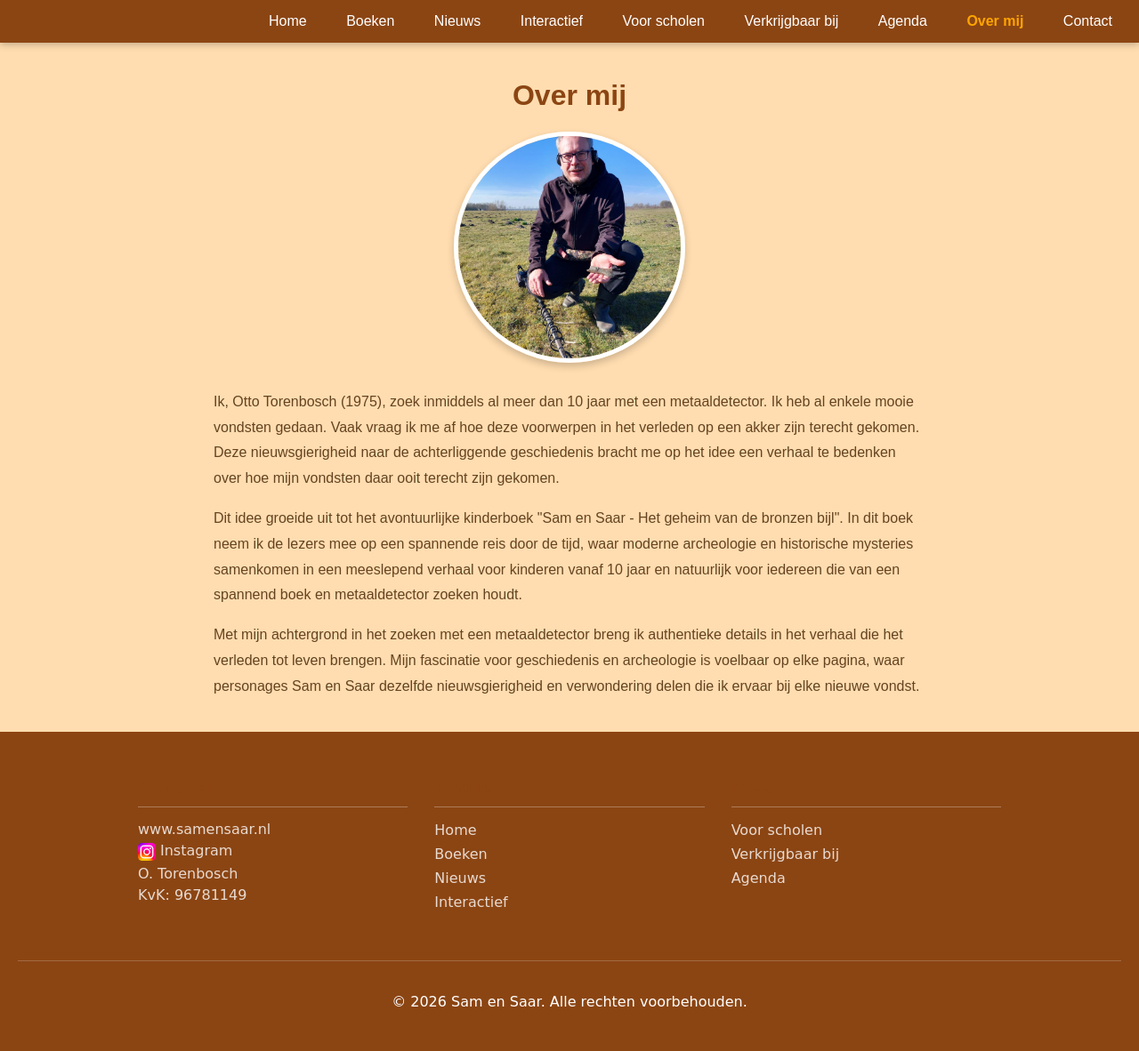
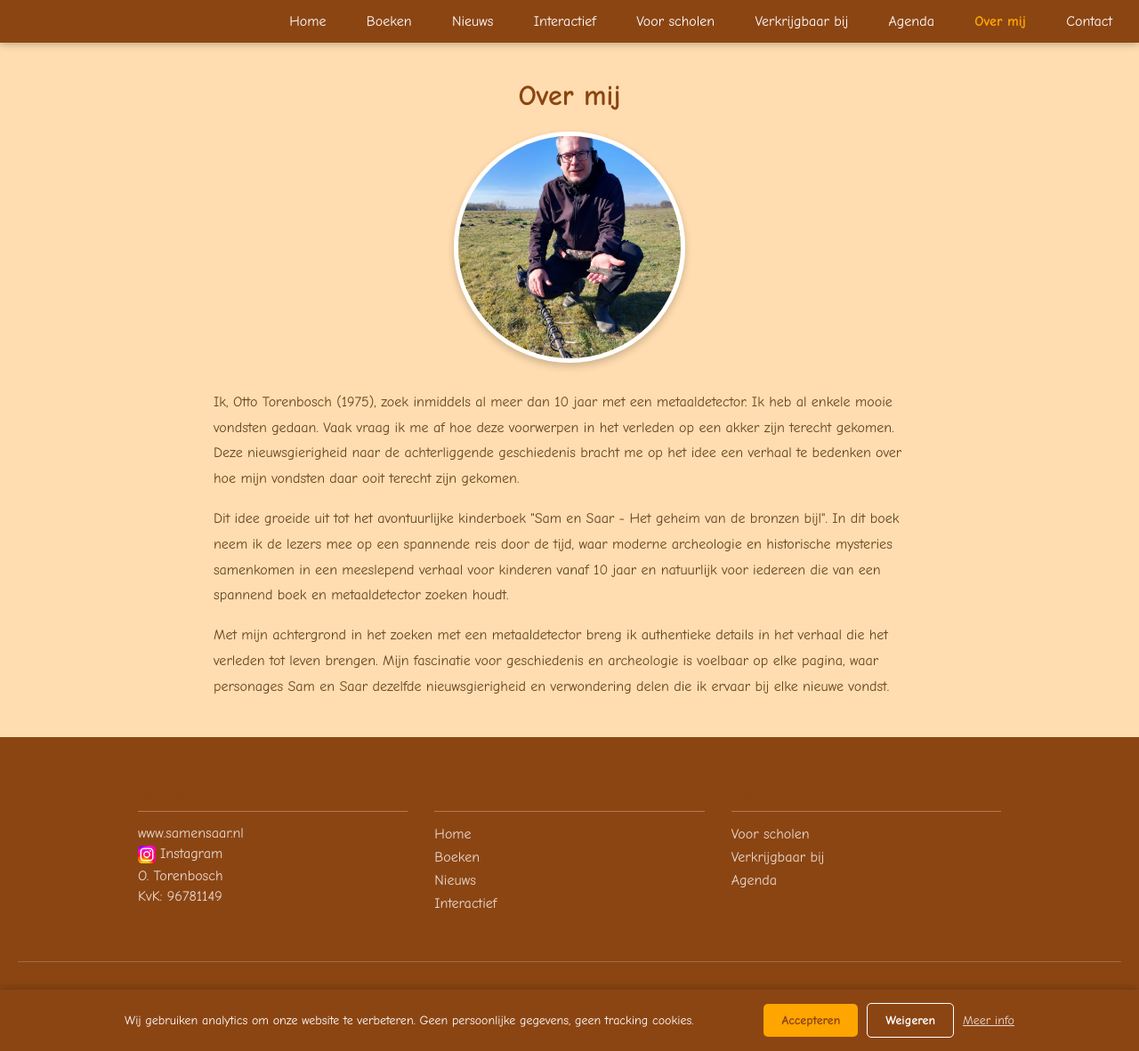
Before and after one commit to otorenbosch/samensaar.nl, a Jekyll site: the page built from over-mij.html, in a window 1280 px wide and 1182 px high. Shown: the whole window at 89% size. Built offline with Jekyll 4.4.1, drawn with Linux system fonts in a browser that asks for light colours.

Commit message:
AVG proof gemaakt

```diff
--- a/_includes/footer.html
+++ b/_includes/footer.html
@@ -128,6 +128,6 @@
     </div>
 
     <div class="copyright">
-        <p>&copy; {{ site.time | date: '%Y' }} Sam en Saar. Alle rechten voorbehouden.</p>
+        <p>&copy; {{ site.time | date: '%Y' }} Sam en Saar. Alle rechten voorbehouden. | <a href="/privacy/" class="footer-link">Privacyverklaring</a></p>
     </div>
 </footer>
--- a/_layouts/default.html
+++ b/_layouts/default.html
@@ -16,17 +16,17 @@
     <!-- Privacy-vriendelijke referrer policy -->
     <meta name="referrer" content="strict-origin-when-cross-origin">
 
-    <meta http-equiv="Content-Security-Policy" content="default-src 'self'; script-src 'self' 'unsafe-inline' https://cdnjs.cloudflare.com https://gc.zgo.at http://gc.zgo.at https://formsubmit.co https://sketchfab.com; style-src 'self' 'unsafe-inline' https://fonts.googleapis.com; font-src 'self' https://fonts.gstatic.com; img-src 'self' data: https: http:; media-src 'self' data: blob:; frame-src 'self' https://sketchfab.com https://docs.google.com; connect-src 'self' https://formsubmit.co https://gc.zgo.at http://gc.zgo.at https://samensaar.goatcounter.com; object-src 'none'; base-uri 'self';">
+    <meta http-equiv="Content-Security-Policy" content="default-src 'self'; script-src 'self' 'unsafe-inline' https://cdnjs.cloudflare.com https://gc.zgo.at http://gc.zgo.at https://formsubmit.co https://sketchfab.com; style-src 'self' 'unsafe-inline'; font-src 'self'; img-src 'self' data: https: http:; media-src 'self' data: blob:; frame-src 'self' https://sketchfab.com https://docs.google.com; connect-src 'self' https://formsubmit.co https://gc.zgo.at http://gc.zgo.at https://samensaar.goatcounter.com; object-src 'none'; base-uri 'self';">
 
     <!-- DNS prefetch voor externe bronnen (snelheidsverbetering) -->
-    <link rel="dns-prefetch" href="//fonts.googleapis.com">
-    <link rel="dns-prefetch" href="//fonts.gstatic.com">
     <link rel="dns-prefetch" href="//gc.zgo.at">
+
+    <!-- Lokaal gehoste fonts (geen Google verbinding) -->
+    <link rel="stylesheet" href="{{ '/assets/fonts/fonts.css' | relative_url }}">
 
     <!-- BESTAANDE HEAD CONTENT BLIJFT... -->
     <link rel="stylesheet" href="{{ '/assets/css/main.css' | relative_url }}">
     <link rel="stylesheet" href="{{ '/assets/css/nieuws.css' | relative_url }}">
-    <link href="https://fonts.googleapis.com/css2?family=Comic+Neue:wght@400;700&display=swap" rel="stylesheet">
     <link rel="icon" href="{{ '/assets/images/favicon.png' | relative_url }}" type="image/x-icon">
 
     <style>
@@ -113,8 +113,171 @@
 
     {% include footer.html %}
 
-    <!-- Goatcounter.com analytics -->
-    <script data-goatcounter="https://samensaar.goatcounter.com/count"
-        async src="//gc.zgo.at/count.js"></script>
+    <!-- Cookie Consent Banner -->
+    <div id="cookieBanner" class="cookie-banner" style="display: none;">
+        <div class="cookie-content">
+            <p>Wij gebruiken analytics om onze website te verbeteren. Geen persoonlijke gegevens, geen tracking cookies.</p>
+            <div class="cookie-buttons">
+                <button id="cookieAccept" class="cookie-btn accept">Accepteren</button>
+                <button id="cookieDecline" class="cookie-btn decline">Weigeren</button>
+                <a href="/privacy/" class="cookie-link">Meer info</a>
+            </div>
+        </div>
+    </div>
+
+    <style>
+        .cookie-banner {
+            position: fixed;
+            bottom: 0;
+            left: 0;
+            right: 0;
+            background-color: #8B4513;
+            color: white;
+            padding: 15px 20px;
+            z-index: 9999;
+            box-shadow: 0 -2px 10px rgba(0,0,0,0.2);
+        }
+
+        .cookie-content {
+            max-width: 1000px;
+            margin: 0 auto;
+            display: flex;
+            flex-wrap: wrap;
+            align-items: center;
+            justify-content: space-between;
+            gap: 15px;
+        }
+
+        .cookie-content p {
+            margin: 0;
+            flex: 1;
+            min-width: 250px;
+            font-size: 14px;
+        }
+
+        .cookie-buttons {
+            display: flex;
+            gap: 10px;
+            align-items: center;
+            flex-wrap: wrap;
+        }
+
+        .cookie-btn {
+            padding: 10px 20px;
+            border: none;
+            border-radius: 5px;
+            cursor: pointer;
+            font-weight: bold;
+            font-family: inherit;
+            font-size: 14px;
+            transition: all 0.3s;
+        }
+
+        .cookie-btn.accept {
+            background-color: #FFA500;
+            color: #8B4513;
+        }
+
+        .cookie-btn.accept:hover {
+            background-color: #FFB733;
+        }
+
+        .cookie-btn.decline {
+            background-color: transparent;
+            color: white;
+            border: 1px solid white;
+        }
+
+        .cookie-btn.decline:hover {
+            background-color: rgba(255,255,255,0.1);
+        }
+
+        .cookie-link {
+            color: rgba(255,255,255,0.8);
+            text-decoration: underline;
+            font-size: 14px;
+        }
+
+        .cookie-link:hover {
+            color: #FFA500;
+        }
+
+        @media (max-width: 600px) {
+            .cookie-content {
+                flex-direction: column;
+                text-align: center;
+            }
+
+            .cookie-buttons {
+                justify-content: center;
+                width: 100%;
+            }
+        }
+    </style>
+
+    <script>
+    (function() {
+        var COOKIE_KEY = 'samensaar_analytics_consent';
+
+        function getConsent() {
+            return localStorage.getItem(COOKIE_KEY);
+        }
+
+        function setConsent(value) {
+            localStorage.setItem(COOKIE_KEY, value);
+        }
+
+        function loadGoatCounter() {
+            if (document.getElementById('goatcounter-script')) return;
+            var script = document.createElement('script');
+            script.id = 'goatcounter-script';
+            script.async = true;
+            script.src = '//gc.zgo.at/count.js';
+            script.dataset.goatcounter = 'https://samensaar.goatcounter.com/count';
+            document.body.appendChild(script);
+        }
+
+        function showBanner() {
+            var banner = document.getElementById('cookieBanner');
+            if (banner) banner.style.display = 'block';
+        }
+
+        function hideBanner() {
+            var banner = document.getElementById('cookieBanner');
+            if (banner) banner.style.display = 'none';
+        }
+
+        // Check consent on page load
+        var consent = getConsent();
+        if (consent === 'accepted') {
+            loadGoatCounter();
+        } else if (consent === null) {
+            // No choice made yet, show banner
+            document.addEventListener('DOMContentLoaded', showBanner);
+        }
+        // If consent === 'declined', do nothing
+
+        // Handle button clicks
+        document.addEventListener('DOMContentLoaded', function() {
+            var acceptBtn = document.getElementById('cookieAccept');
+            var declineBtn = document.getElementById('cookieDecline');
+
+            if (acceptBtn) {
+                acceptBtn.addEventListener('click', function() {
+                    setConsent('accepted');
+                    loadGoatCounter();
+                    hideBanner();
+                });
+            }
+
+            if (declineBtn) {
+                declineBtn.addEventListener('click', function() {
+                    setConsent('declined');
+                    hideBanner();
+                });
+            }
+        });
+    })();
+    </script>
 </body>
 </html>
--- /dev/null
+++ b/assets/fonts/fonts.css
@@ -0,0 +1,16 @@
+/* Lokaal gehoste Comic Neue fonts - geen Google verbinding */
+@font-face {
+    font-family: 'Comic Neue';
+    font-style: normal;
+    font-weight: 400;
+    font-display: swap;
+    src: url('/assets/fonts/comic-neue-400.ttf') format('truetype');
+}
+
+@font-face {
+    font-family: 'Comic Neue';
+    font-style: normal;
+    font-weight: 700;
+    font-display: swap;
+    src: url('/assets/fonts/comic-neue-700.ttf') format('truetype');
+}
```
Also changed, not shown: privacy.html (added, +196 -0 lines), assets/fonts/comic-neue-400.ttf (added), assets/fonts/comic-neue-700.ttf (added).
